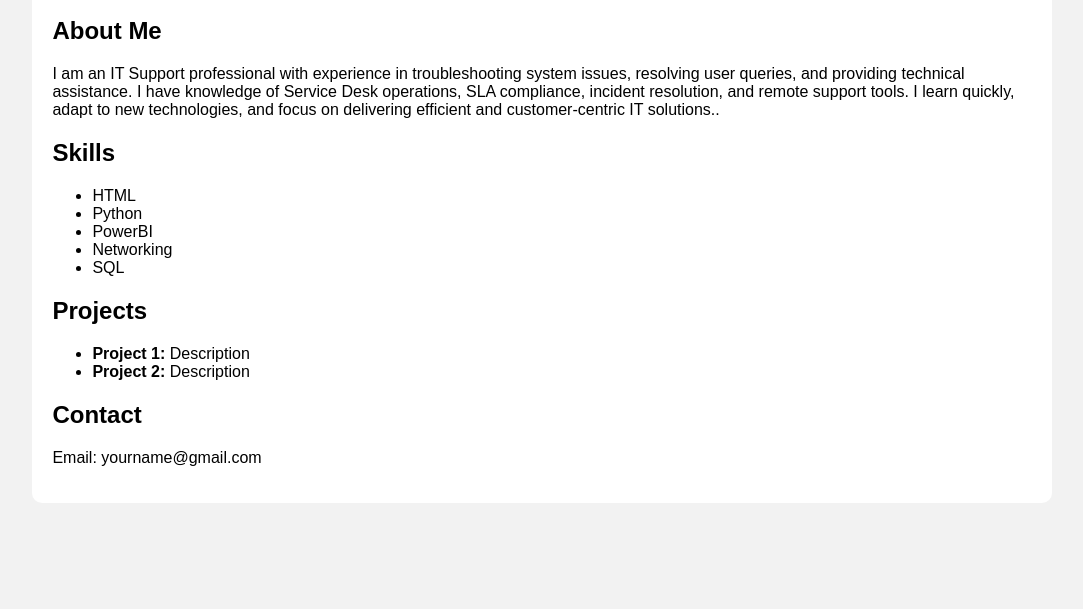
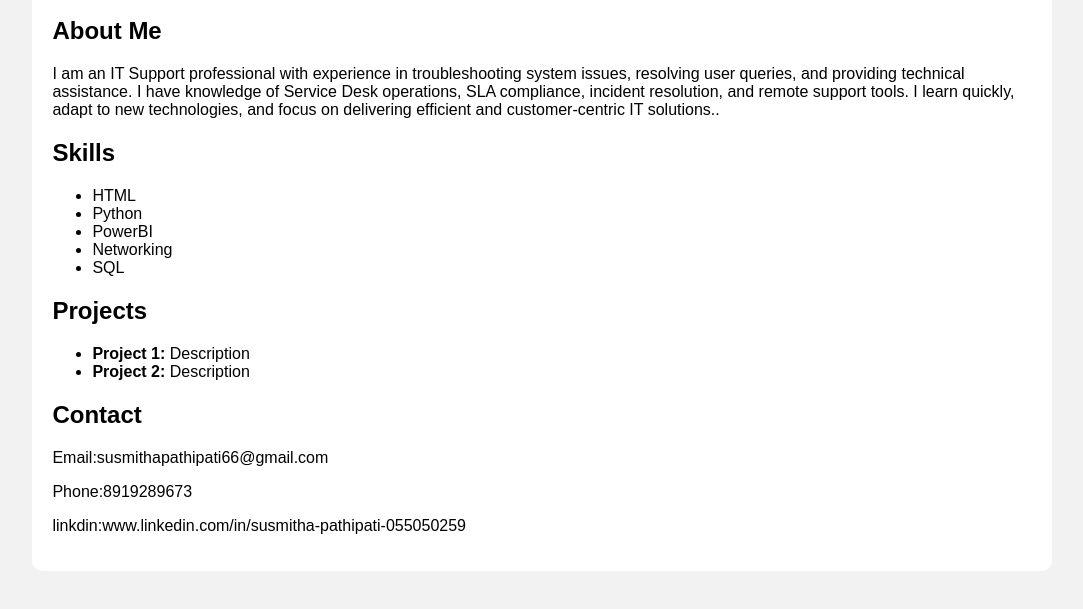
Before and after one commit to PathipatiSusmitha/susmitha.github.io, a plain HTML site: page index.html in a window 1280 px wide. Shown: the part 149-758 px from the top of the page, without its empty margins (98-1181 px from the left). Drawn offline with Linux system fonts and the light colour scheme.

Commit message:
Update index.html

```diff
--- a/index.html
+++ b/index.html
@@ -44,7 +44,9 @@
 
         <div class="section">
             <h2>Contact</h2>
-            <p>Email: yourname@gmail.com</p>
+            <p>Email:susmithapathipati66@gmail.com</p>
+            <p>Phone:8919289673</p>
+            <p>linkdin:www.linkedin.com/in/susmitha-pathipati-055050259</p>
         </div>
     </div>
 </body>
```
